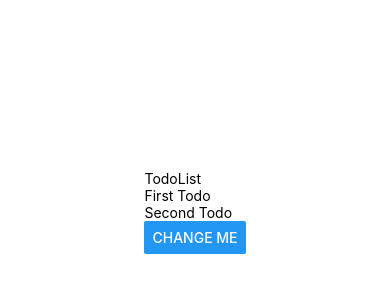
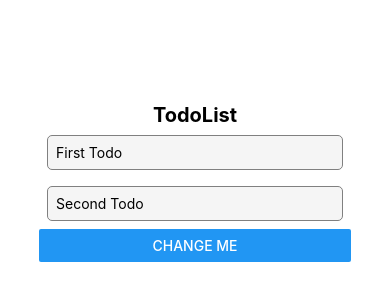
Before and after one commit to xalejandrow/MERN_Course, a React Native app in the folder todo-list/: screen / in a window 390 px wide. Shown: the part 210-510 px from the top of the page. Built offline with nearby package versions, Linux system fonts and the light colour scheme.

Commit message:
S8P81 - Style

```diff
--- a/todo-list/Components/Todo.js
+++ b/todo-list/Components/Todo.js
@@ -1,12 +1,24 @@
 import React from "react";
-import { View, Text, Button } from 'react-native';
+import { View, Text, Button, StyleSheet } from 'react-native';
 
 const Todo = (props) => {
     return(
-        <View>
+        <View style={[{ margin: 8, padding: 8}, styles.item ]}>
             <Text>{props.name}</Text>
         </View>
     )
 }
 
+const styles = StyleSheet.create({
+    item: {
+        flexDirection: 'row',
+        justifyContent: 'space-between',
+        alignItems: 'center',
+        borderColor: 'grey',
+        borderWidth: 1,
+        borderRadius: 5,
+        backgroundColor: 'whitesmoke'
+    }
+})
+
 export default Todo;
--- a/todo-list/Components/TodoList.js
+++ b/todo-list/Components/TodoList.js
@@ -1,5 +1,5 @@
 import React, { useState } from 'react';
-import { View, Text, Button } from "react-native";
+import { View, Text, Button, StyleSheet } from "react-native";
 
 import Todo from './Todo'
 
@@ -8,8 +8,8 @@
     const [title, setTitle] = useState('TodoList')
 
     return(
-        <View>
-            <Text>{title}</Text>
+        <View style={{ width: '80%', marginBottom: 60 }}>
+            <Text style={[styles.align, styles.font]}>{title}</Text>
             <Todo name={'First Todo'}/>
             <Todo name={'Second Todo'}/>
             <Button title='Change me' onPress={()=> setTitle('My List')}/>
@@ -17,4 +17,14 @@
     )
 }
 
+const styles = StyleSheet.create({
+    align: {
+        alignSelf: 'center'
+    },
+    font: {
+        fontSize: 20,
+        fontWeight: 'bold'
+    }
+})
+
 export default TodoList;
```
